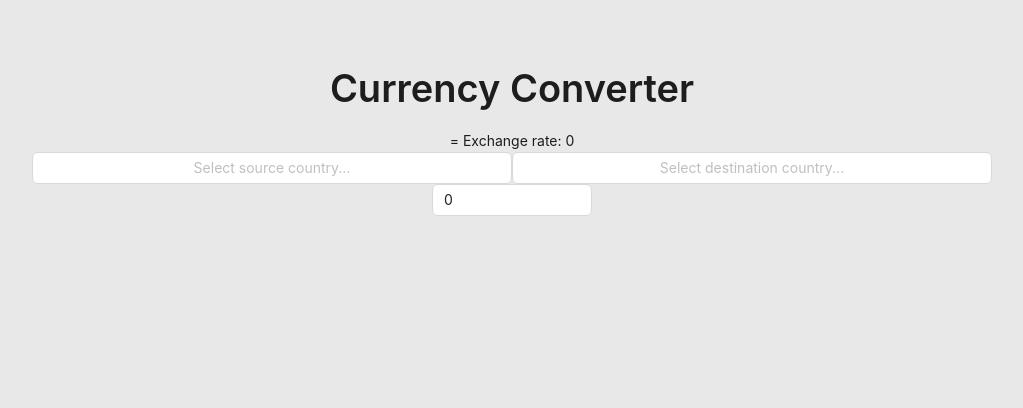
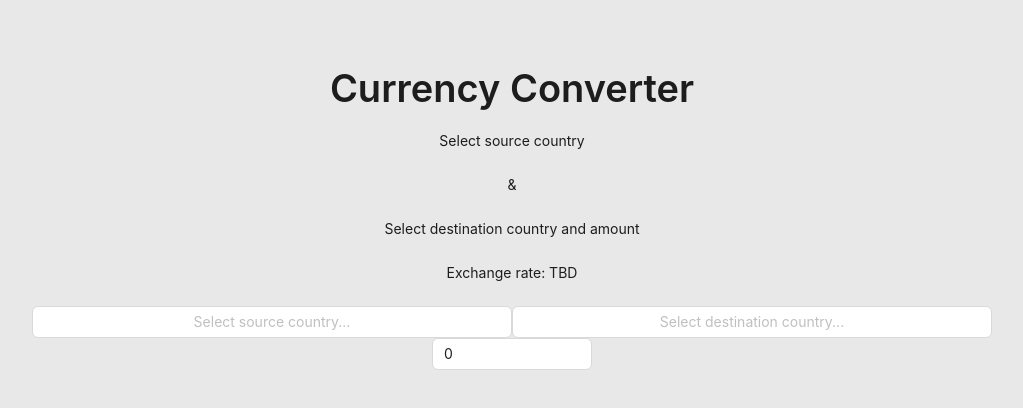
Before and after one commit to JDPescosta/JDPCurrencyConvert, a React (Vite) app: page / in a window 1280 px wide. Shown: the top 408 px of the page, without its empty margins (128-1151 px from the left). Built offline with nearby package versions, Linux system fonts and the light colour scheme.

Commit message:
created conversion display component

```diff
--- a/src/App.tsx
+++ b/src/App.tsx
@@ -1,65 +1,49 @@
-import { useState, useEffect, useMemo } from 'react'
-import './App.css'
+import { useState } from "react";
+import "./App.css";
 
-import CountrySelect from './components/CountrySelect'
-import CurrencyInput from './components/CurrencyInput'
-import useCurrencyExchange from './hooks/useCurrencyExchange'
-import { formatMoney } from 'accounting-js';
+import CountrySelect from "./components/CountrySelect";
+import CurrencyInput from "./components/CurrencyInput";
+import ConversionDisplay from "./components/ConversionDisplay";
 
-import { type Country } from './types/Country.type';
-import { Typography } from 'antd';
+import { type Country } from "./types/Country.type";
+import { Typography } from "antd";
 
-const { Title, Text } = Typography;
+const { Title } = Typography;
 
 function App() {
   const [sourceCountry, setSourceCountry] = useState<Country>();
   const [destinationCountry, setDestinationCountry] = useState<Country>();
   const [currentAmount, setCurrentAmount] = useState<number>(0);
-  const { exchangeRate, fetchCurrencyExchangeRate, formattedConvertedAmount } = useCurrencyExchange(sourceCountry, destinationCountry, currentAmount);
-
-  const formattedSourceAmount = useMemo(() => {
-    if (sourceCountry?.symbol) {
-      return formatMoney(currentAmount, {
-        symbol: sourceCountry?.symbol,
-        precision: 2,
-      });
-    }
-  }, [sourceCountry?.symbol, currentAmount]);
-
-  useEffect(() => {
-    if(sourceCountry && destinationCountry && currentAmount) {
-      fetchCurrencyExchangeRate();
-    }
-  }, [sourceCountry, destinationCountry, currentAmount]);
 
   return (
     <>
-    <div>
-      <Title>Currency Converter</Title>
-    </div>
-    <div>
-      <Text>
-      {formattedSourceAmount} {sourceCountry?.code}
-      </Text>
-      <Text>
-        =
-      </Text>
-      <Text>
-        {formattedConvertedAmount} {destinationCountry?.code}
-      </Text>
-      <Text>
-        Exchange rate: {exchangeRate}
-      </Text>
-    </div>
       <div>
-        <CountrySelect placeholder="Select source country..." currentCountry={sourceCountry} setCurrentCountry={setSourceCountry}  />
-        <CountrySelect placeholder="Select destination country..." currentCountry={destinationCountry} setCurrentCountry={setDestinationCountry}  />
+        <Title>Currency Converter</Title>
+      </div>
+
+      <ConversionDisplay
+        sourceCountry={sourceCountry}
+        destinationCountry={destinationCountry}
+        currentAmount={currentAmount}
+      />
+
+      <div>
+        <CountrySelect
+          placeholder="Select source country..."
+          currentCountry={sourceCountry}
+          setCurrentCountry={setSourceCountry}
+        />
+        <CountrySelect
+          placeholder="Select destination country..."
+          currentCountry={destinationCountry}
+          setCurrentCountry={setDestinationCountry}
+        />
       </div>
       <div>
         <CurrencyInput amount={currentAmount} setAmount={setCurrentAmount} />
       </div>
     </>
-  )
+  );
 }
 
-export default App
+export default App;
--- /dev/null
+++ b/src/components/ConversionDisplay.tsx
@@ -0,0 +1,69 @@
+import { useEffect, useMemo } from "react";
+import { Spin, Typography, Space } from "antd";
+import useCurrencyExchange from "../hooks/useCurrencyExchange";
+import { formatMoney } from "accounting-js";
+import { type Country } from "../types/Country.type";
+
+const { Paragraph } = Typography;
+
+interface ConversionDisplayProps {
+  sourceCountry?: Country;
+  destinationCountry?: Country;
+  currentAmount: number;
+}
+
+const ConversionDisplay = ({
+  sourceCountry,
+  destinationCountry,
+  currentAmount,
+}: ConversionDisplayProps) => {
+  const {
+    exchangeRate,
+    fetchCurrencyExchangeRate,
+    formattedConvertedAmount,
+    loading,
+  } = useCurrencyExchange(sourceCountry, destinationCountry, currentAmount);
+
+  const exchangeRateText = useMemo(() => {
+    if (exchangeRate !== 0) {
+      return `Exchange rate: ${exchangeRate}`;
+    }
+    return `Exchange rate: ${loading ? "Loading..." : "TBD"}`;
+  }, [exchangeRate, loading]);
+
+  const formattedSourceAmount = useMemo(() => {
+    if (sourceCountry?.symbol) {
+      return formatMoney(currentAmount, {
+        symbol: sourceCountry?.symbol,
+        precision: 2,
+      });
+    }
+  }, [sourceCountry?.symbol, currentAmount]);
+
+  useEffect(() => {
+    if (sourceCountry && destinationCountry && currentAmount) {
+      fetchCurrencyExchangeRate();
+    }
+  }, [sourceCountry, destinationCountry, currentAmount]);
+  return (
+    <Space direction="vertical" style={{ height: "11rem" }}>
+      <Paragraph>
+        {sourceCountry
+          ? `${formattedSourceAmount} ${sourceCountry?.code}`
+          : "Select source country"}
+      </Paragraph>
+      <Paragraph>
+        {sourceCountry && destinationCountry ? ` = ` : " & "}
+      </Paragraph>
+
+      <Paragraph>
+        {destinationCountry && currentAmount !== 0
+          ? `${formattedConvertedAmount} ${destinationCountry?.code}`
+          : "Select destination country and amount"}
+      </Paragraph>
+      <Paragraph>{exchangeRateText}</Paragraph>
+    </Space>
+  );
+};
+
+export default ConversionDisplay;
--- a/src/hooks/useCurrencyExchange.ts
+++ b/src/hooks/useCurrencyExchange.ts
@@ -43,7 +43,12 @@ const useCurrencyExchange = (
     }
   }, [amount, exchangeRate, destinationCurrency?.symbol]);
 
-  return { exchangeRate, fetchCurrencyExchangeRate, formattedConvertedAmount };
+  return {
+    exchangeRate,
+    fetchCurrencyExchangeRate,
+    formattedConvertedAmount,
+    loading,
+  };
 };
 
 export default useCurrencyExchange;
```
